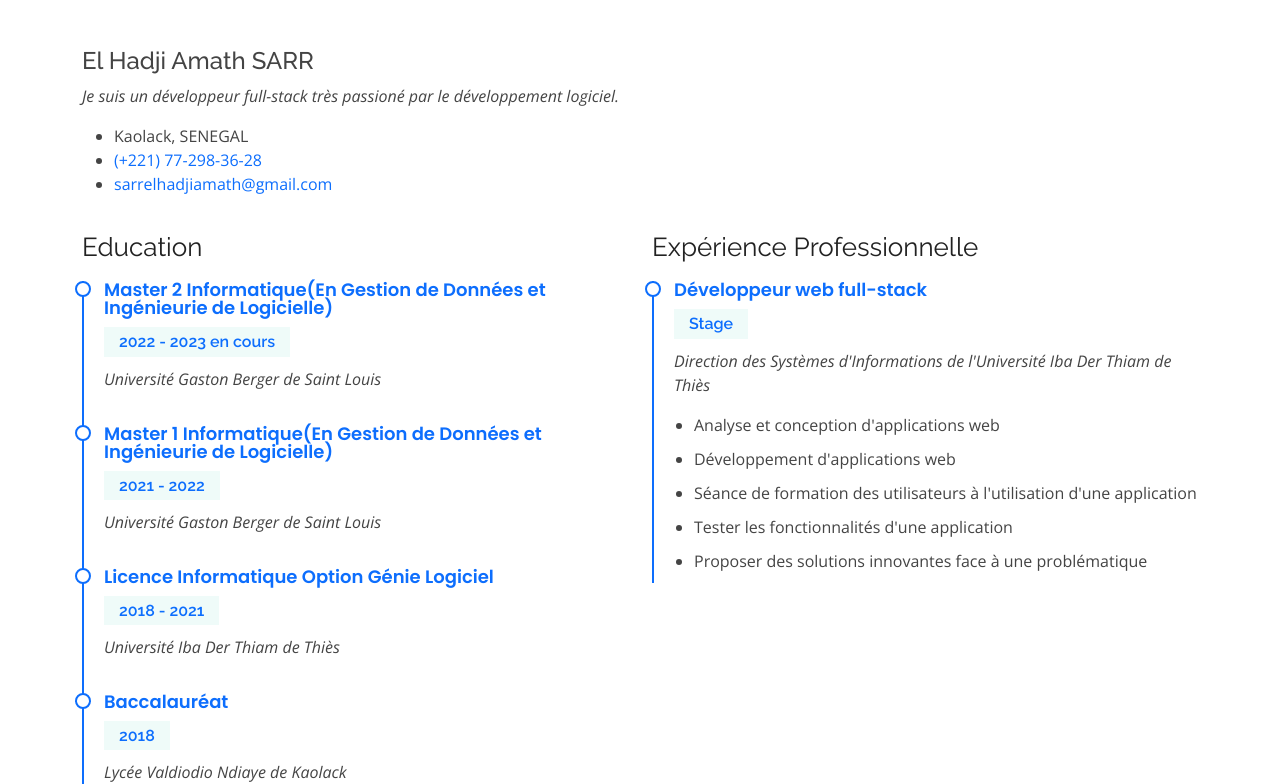
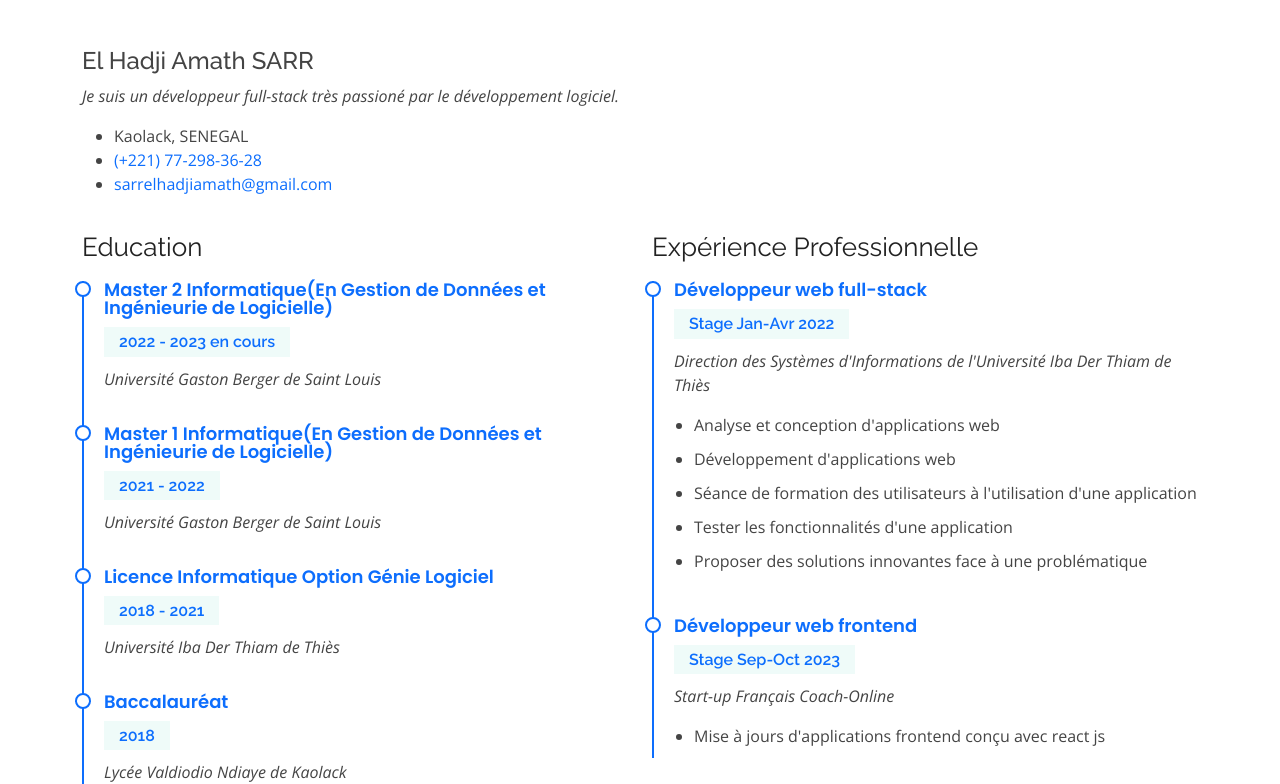
Before and after one commit to Amath-SARR/amath-sarr.github.io, a plain HTML site: page resume.html in a window 1280 px wide. Shown: the part 171-955 px from the top of the page. Drawn offline with nearby package versions, Linux system fonts and the light colour scheme.

Commit message:
Update resume.html

```diff
--- a/resume.html
+++ b/resume.html
@@ -104,7 +104,7 @@
             <h3 class="resume-title">Expérience Professionnelle</h3>
             <div class="resume-item">
               <h4>Développeur web full-stack</h4>
-              <h5>Stage</h5>
+              <h5>Stage Jan-Avr 2022</h5>
               <p><em>Direction des Systèmes d'Informations de l'Université Iba Der Thiam de Thiès </em></p>
               <p>
               <ul>
@@ -116,7 +116,18 @@
               </ul>
               </p>
             </div>
+            <div class="resume-item">
+              <h4>Développeur web frontend</h4>
+              <h5>Stage Sep-Oct 2023</h5>
+              <p><em>Start-up Français Coach-Online </em></p>
+              <p>
+              <ul>
+                <li>Mise à jours d'applications frontend conçu avec react js</li>
+              </ul>
+              </p>
+            </div>
           </div>
+
         </div>
 
       </div>
```
